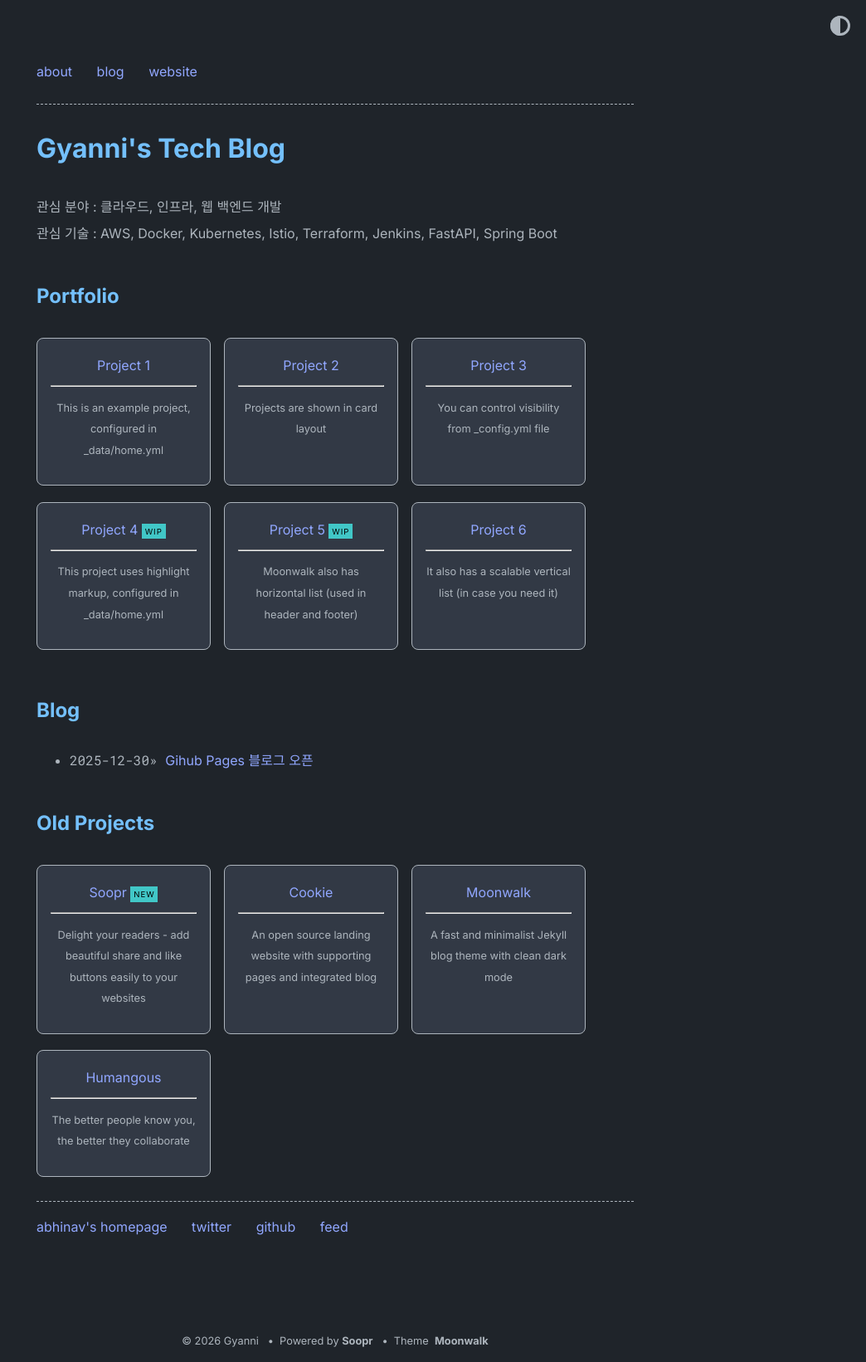
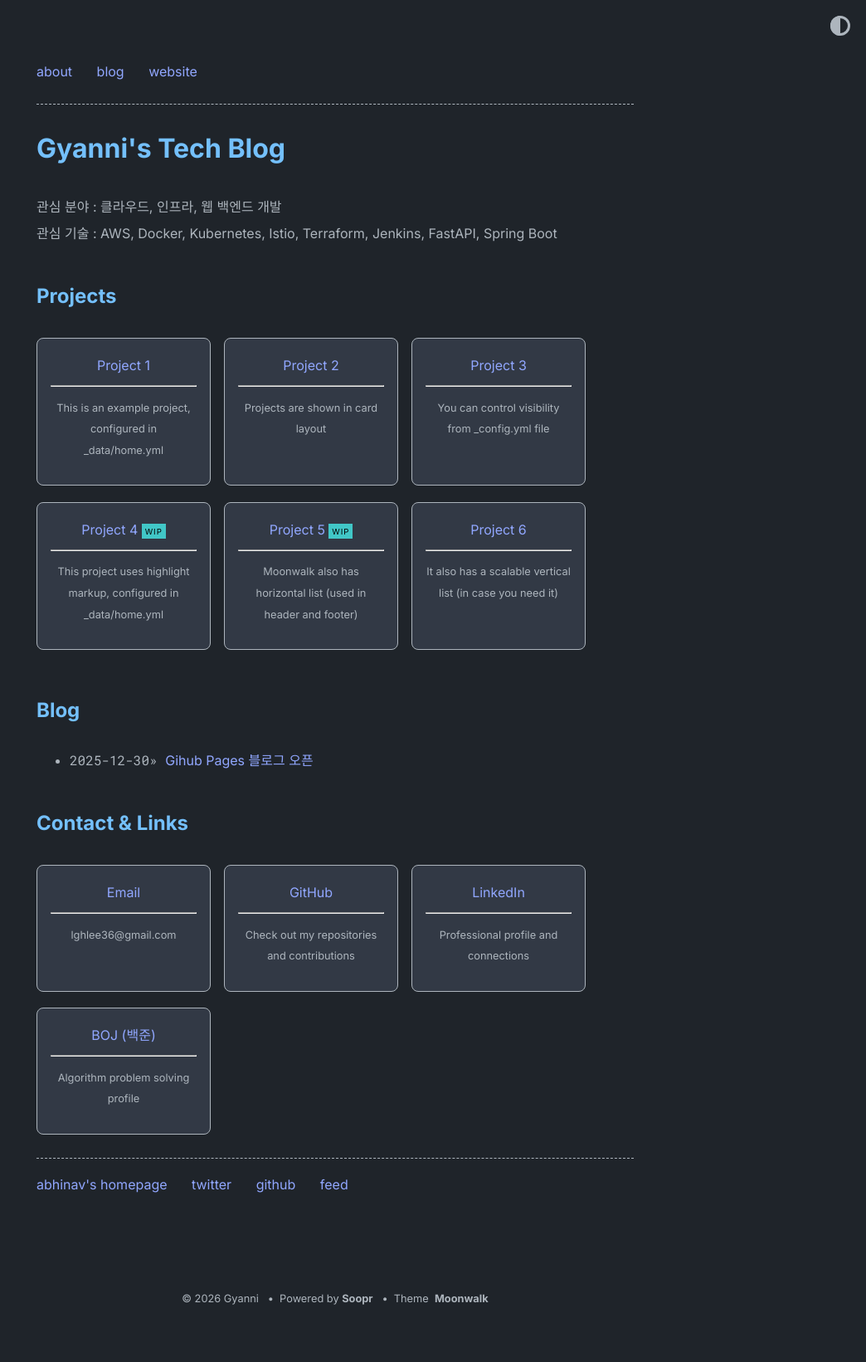
Before and after one commit to Gyanni/Gyanni.github.io, a Jekyll site: the page built from index.md, in a window 1280 px wide. Shown: the whole page at 83% size, without its empty margins (236-1280 px from the left). Built offline with Jekyll 4.4.1, drawn with Linux system fonts in a browser that asks for light colours; after the commit the page ends 1590 px from its top, so only the background shows below that.

Commit message:
feat: add link&contact

```diff
--- a/_config.yml
+++ b/_config.yml
@@ -33,10 +33,10 @@ theme_config:
   show_tags: true # show tags in a blog posts
   # options for "home" page
   home:
-    title_projects: Portfolio
+    title_projects: Projects
     title_misc_list: Details
     title_blog: Blog
-    title_old_projects: Old Projects
+    title_old_projects: Contact & Links
 
 soopr:
   publish_token: "" # sign up at https://www.soopr.co to get your publish token and personalize share and reaction options
--- a/_data/home.yml
+++ b/_data/home.yml
@@ -36,22 +36,21 @@ project_entries:
     desc: It also has a scalable vertical list (in case you need it)
 
 old_project_entries:
-  - title: Soopr
-    url: https://www.soopr.co
-    desc: Delight your readers - add beautiful share and like buttons easily to your websites
-    highlight: NEW
+  - title: Email
+    url: mailto:lghlee36@gmail.com
+    desc: lghlee36@gmail.com
 
-  - title: Cookie
-    url: https://github.com/abhinavs/cookie
-    desc: An open source landing website with supporting pages and integrated blog
+  - title: GitHub
+    url: https://github.com/Gyanni
+    desc: Check out my repositories and contributions
 
-  - title: Moonwalk
-    url: https://github.com/abhinavs/moonwalk
-    desc: A fast and minimalist Jekyll blog theme with clean dark mode
+  - title: LinkedIn
+    url: https://www.linkedin.com/in/기환-이-03704b195/
+    desc: Professional profile and connections
 
-  - title: Humangous
-    url: https://www.humangous.co
-    desc: The better people know you, the better they collaborate
+  - title: BOJ (백준)
+    url: https://www.acmicpc.net/user/lghlee1
+    desc: Algorithm problem solving profile
 
 footer_entries:
   - title: abhinav's homepage
```
